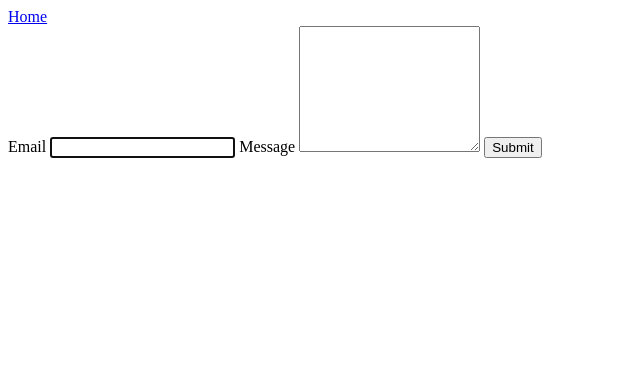
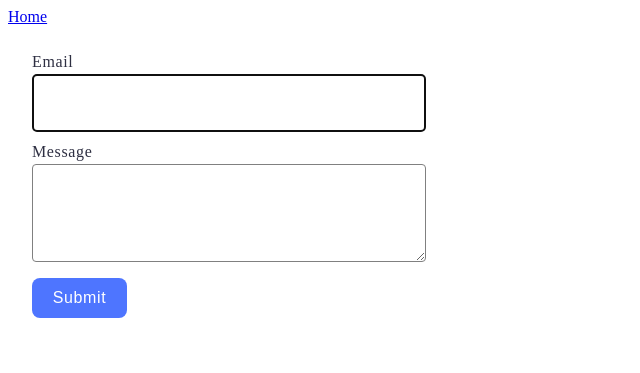
Before and after one commit to Wallmartboss/goit-js-hw-09, a website built with Vite: page src/2-form.html in a window 1280 px wide. Shown: the whole page, without its empty margins (0-640 px from the left). Built offline with nearby package versions, Linux system fonts and the light colour scheme.

Commit message:
Update styles.css

```diff
--- a/src/css/styles.css
+++ b/src/css/styles.css
@@ -1,3 +1,7 @@
+:root {
+    --font-family: "Montserrat", sans-serif;
+}
+
 .gallery {
     width: 1128px;
     padding: 24px 156px;
@@ -32,3 +36,80 @@ ul {
 .sl-wrapper.simple-lightbox {
     background-color: rgba(46, 47, 66, 0.8);
 }
+
+.feedback-form {
+    border-radius: 8px;
+    padding: 24px;
+    width: 408px;
+    height: 296px;
+    background-color: #fff;
+    display: block;
+}
+
+.feedback-form input {
+    display: block;
+    background-color: transparent;
+    border: 1px solid #808080;
+    border-radius: 4px;
+    width: 360px;
+    height: 40px;
+    margin-bottom: 8px;
+    padding: 8px 16px;
+    font-weight: 400;
+    font-size: 16px;
+    line-height: 150%;
+    letter-spacing: 0.04em;
+    color: #2e2f42;
+}
+
+.feedback-form input:hover,
+.feedback-form input:focus {
+    border: 1px solid #000;
+}
+
+.feedback-form textarea {
+    display: block;
+    background-color: transparent;
+    border: 1px solid #808080;
+    border-radius: 4px;
+    width: 360px;
+    height: 80px;
+    padding: 8px 16px;
+    margin-bottom: 16px;
+    font-weight: 400;
+    font-size: 16px;
+    line-height: 150%;
+    letter-spacing: 0.04em;
+    color: #2e2f42;
+}
+
+.feedback-form label {
+    font-weight: 400;
+    font-size: 16px;
+    line-height: 150%;
+    letter-spacing: 0.04em;
+    color: #2e2f42;
+    margin-bottom: 8px;
+}
+
+.feedback-form button {
+    border-radius: 8px;
+    padding: 8px 16px;
+    width: 95px;
+    height: 40px;
+    background-color: #4e75ff;
+    font-weight: 500;
+    font-size: 16px;
+    line-height: 150%;
+    letter-spacing: 0.04em;
+    color: #fff;
+    border: none;
+    cursor: pointer;
+    transition: background-color 250ms linear;
+}
+
+.feedback-form button:hover,
+.feedback-form button:focus {
+    background-color: #6c8cff;
+    outline: none;
+}
```
